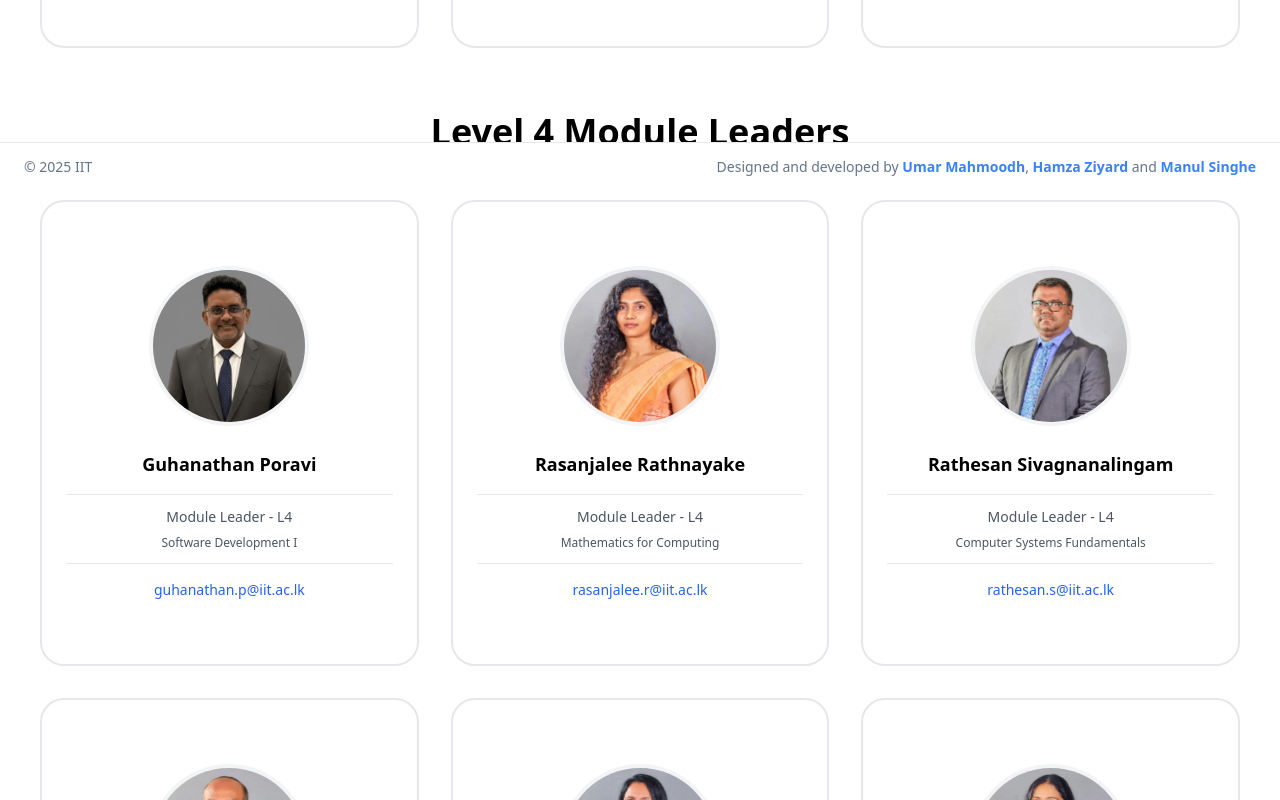
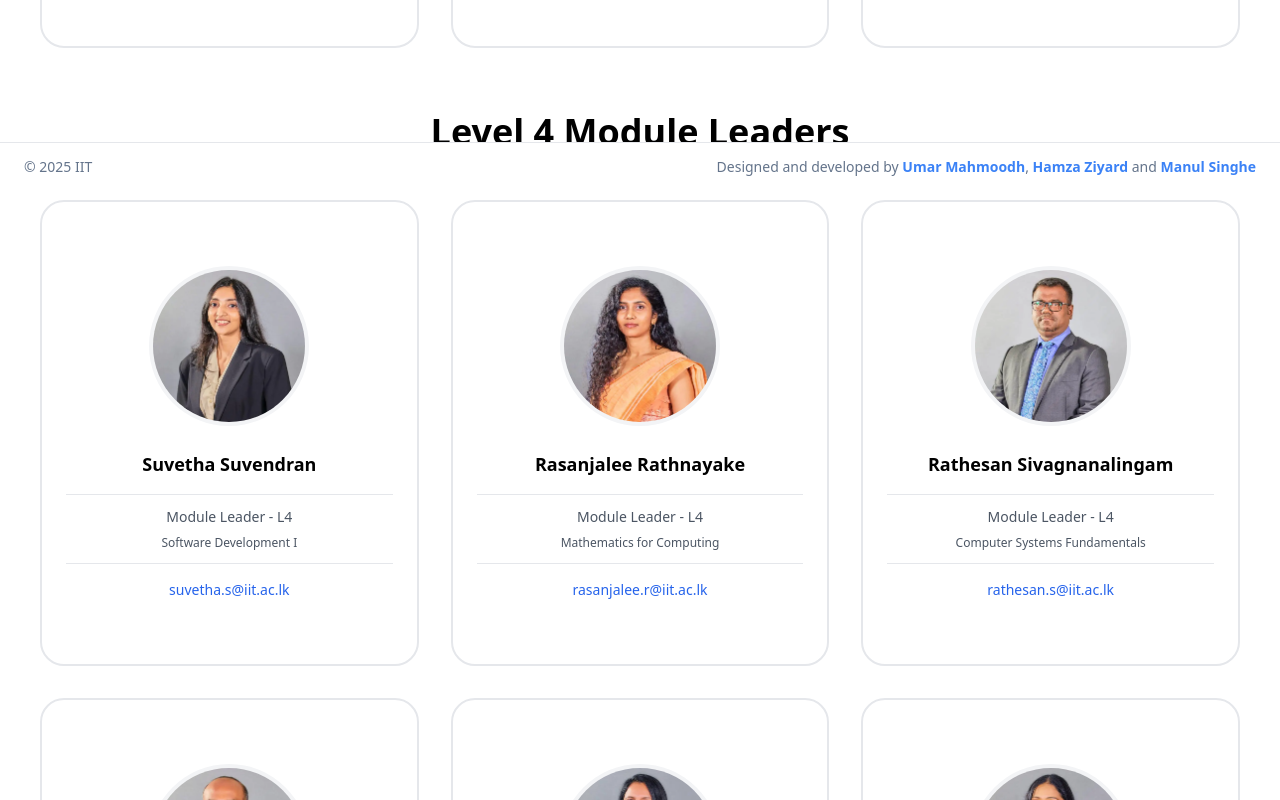
Before and after one commit to Hamza-Ziyard/iit-interactive-site, a React (Vite) app: page /meet-the-team in a window 1280 px wide. Shown: the part 610-1410 px from the top of the page. Built offline with nearby package versions, Linux system fonts and the light colour scheme.

Commit message:
removed gugsi and added suvetha

```diff
--- a/src/data/meetTeamContent.js
+++ b/src/data/meetTeamContent.js
@@ -23,9 +23,9 @@ export const meetTeamContent = [
 
     {
       type: "cover",
-      title: "Guhanathan Poravi",
-      image: "/img/meet-team-book/Guhanathan Poravi.webp",
-      email : "guhanathan.p@iit.ac.lk",
+      title: "Suvetha Suvendran",
+      image: "/img/meet-team-book/Suvetha Suvendran.webp",
+      email : "suvetha.s@iit.ac.lk",
       position : "Module Leader - L4 ",
       module : "Software Development I "
     },
```
Also changed, not shown: public/img/meet-team-book/Suvetha Suvendran.webp (added).
